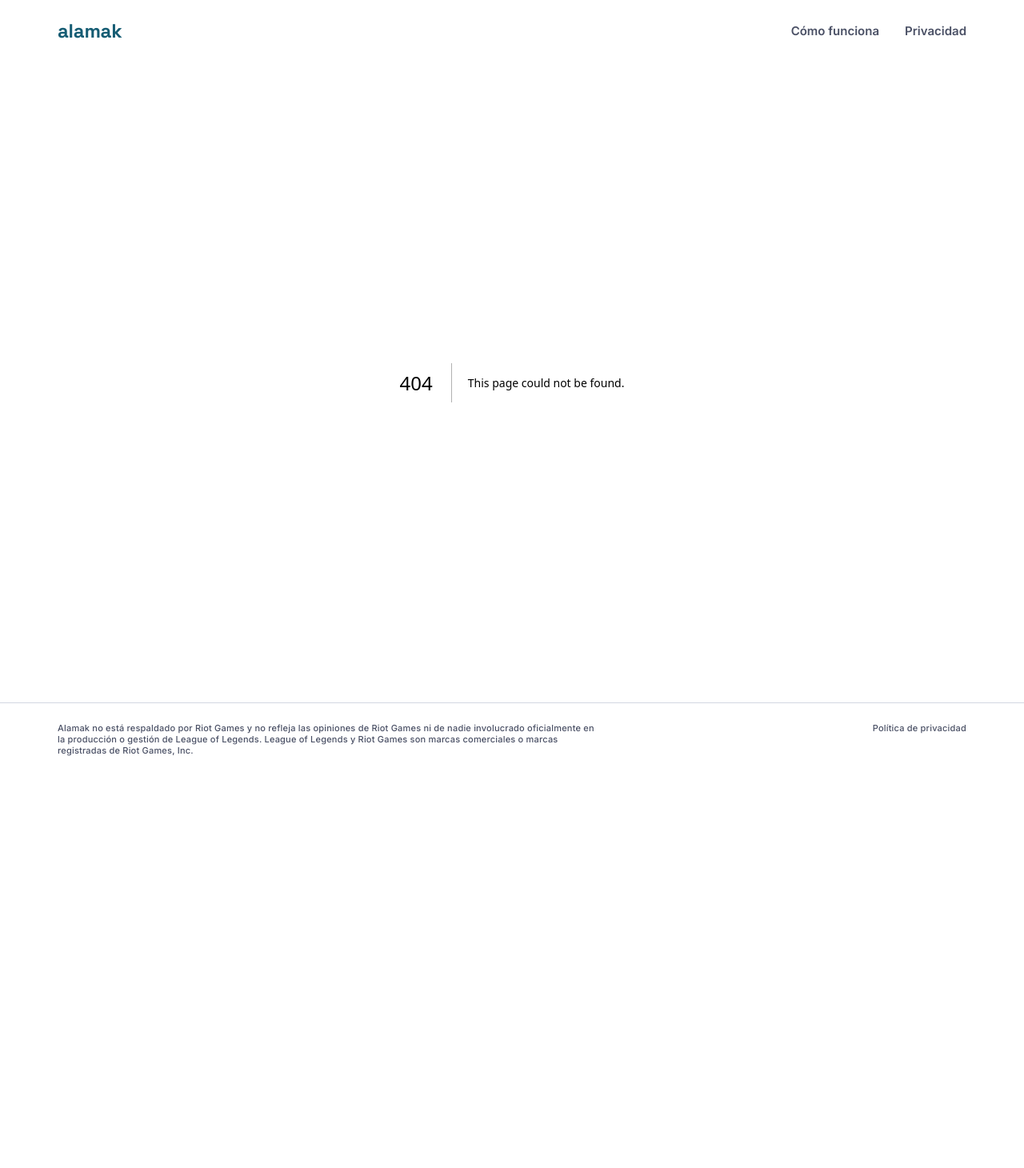
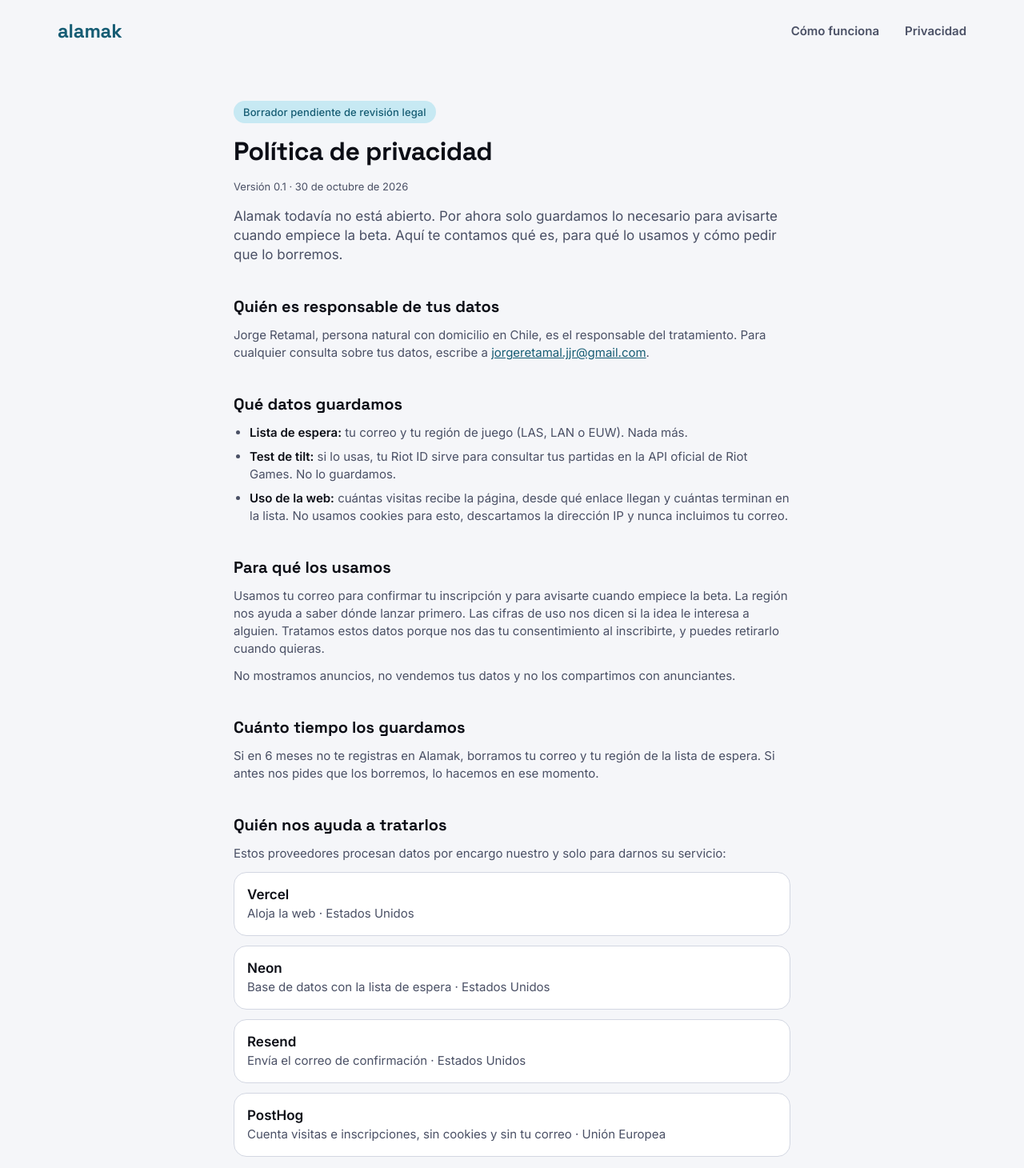
Before and after one commit to Juargo/alamak, a Next.js app: page /privacidad in a window 1280 px wide. Before the commit this address had no page. Shown: the top 1460 px of the page at 80% size. Before the commit the page ends 977 px from the top, so only its background shows below. Built offline with nearby package versions, Linux system fonts and the light colour scheme.

Commit message:
feat(captacion): política de privacidad en español (borrador) (#20)
Closes #5

```diff
--- /dev/null
+++ b/src/app/privacidad/page.tsx
@@ -0,0 +1,158 @@
+import type { Metadata } from "next";
+import type { ReactNode } from "react";
+
+export const metadata: Metadata = {
+  title: "Política de privacidad · Alamak",
+  description: "Qué datos guarda Alamak, para qué y cómo puedes pedir que los borremos.",
+};
+
+// Bump the version and date on every change to the policy text.
+const POLICY_VERSION = "0.1";
+const POLICY_DATE = "30 de octubre de 2026";
+const CONTACT_EMAIL = "jorgeretamal.jjr@gmail.com";
+
+const PROCESSORS = [
+  { name: "Vercel", role: "Aloja la web", location: "Estados Unidos" },
+  { name: "Neon", role: "Base de datos con la lista de espera", location: "Estados Unidos" },
+  { name: "Resend", role: "Envía el correo de confirmación", location: "Estados Unidos" },
+  {
+    name: "PostHog",
+    role: "Cuenta visitas e inscripciones, sin cookies y sin tu correo",
+    location: "Unión Europea",
+  },
+];
+
+export default function PrivacyPolicy() {
+  return (
+    <main className="mx-auto flex w-full max-w-[760px] flex-1 flex-col gap-10 px-4 pt-6 pb-16 md:px-8 md:pt-12 md:pb-24">
+      <header className="flex flex-col gap-4">
+        <p
+          role="note"
+          className="self-start rounded-full bg-fondo-marca-suave px-3 py-1.5 text-etiqueta-s font-medium text-marca-texto"
+        >
+          Borrador pendiente de revisión legal
+        </p>
+        <h1 className="font-display text-titulo-l font-bold md:text-display-titulo">
+          Política de privacidad
+        </h1>
+        <p className="text-cuerpo-s text-texto-secundario">
+          Versión {POLICY_VERSION} · {POLICY_DATE}
+        </p>
+        <p className="text-cuerpo-l text-texto-secundario">
+          Alamak todavía no está abierto. Por ahora solo guardamos lo necesario para avisarte cuando
+          empiece la beta. Aquí te contamos qué es, para qué lo usamos y cómo pedir que lo borremos.
+        </p>
+      </header>
+
+      <Section title="Quién es responsable de tus datos">
+        <p>
+          Jorge Retamal, persona natural con domicilio en Chile, es el responsable del tratamiento.
+          Para cualquier consulta sobre tus datos, escribe a <ContactLink />.
+        </p>
+      </Section>
+
+      <Section title="Qué datos guardamos">
+        <ul className="flex list-disc flex-col gap-2 pl-5">
+          <li>
+            <strong className="font-semibold text-texto-primario">Lista de espera:</strong> tu
+            correo y tu región de juego (LAS, LAN o EUW). Nada más.
+          </li>
+          <li>
+            <strong className="font-semibold text-texto-primario">Test de tilt:</strong> si lo usas,
+            tu Riot ID sirve para consultar tus partidas en la API oficial de Riot Games. No lo
+            guardamos.
+          </li>
+          <li>
+            <strong className="font-semibold text-texto-primario">Uso de la web:</strong> cuántas
+            visitas recibe la página, desde qué enlace llegan y cuántas terminan en la lista. No
+            usamos cookies para esto, descartamos la dirección IP y nunca incluimos tu correo.
+          </li>
+        </ul>
+      </Section>
+
+      <Section title="Para qué los usamos">
+        <p>
+          Usamos tu correo para confirmar tu inscripción y para avisarte cuando empiece la beta. La
+          región nos ayuda a saber dónde lanzar primero. Las cifras de uso nos dicen si la idea le
+          interesa a alguien. Tratamos estos datos porque nos das tu consentimiento al inscribirte,
+          y puedes retirarlo cuando quieras.
+        </p>
+        <p>No mostramos anuncios, no vendemos tus datos y no los compartimos con anunciantes.</p>
+      </Section>
+
+      <Section title="Cuánto tiempo los guardamos">
+        <p>
+          Si en 6 meses no te registras en Alamak, borramos tu correo y tu región de la lista de
+          espera. Si antes nos pides que los borremos, lo hacemos en ese momento.
+        </p>
+      </Section>
+
+      <Section title="Quién nos ayuda a tratarlos">
+        <p>Estos proveedores procesan datos por encargo nuestro y solo para darnos su servicio:</p>
+        <ul className="flex flex-col gap-3">
+          {PROCESSORS.map((processor) => (
+            <li
+              key={processor.name}
+              className="flex flex-col gap-0.5 rounded-lg border border-borde-defecto bg-fondo-superficie p-4"
+            >
+              <span className="text-titulo-s font-semibold text-texto-primario">
+                {processor.name}
+              </span>
+              <span>
+                {processor.role} · {processor.location}
+              </span>
+            </li>
+          ))}
+        </ul>
+        <p>
+          Cuando un proveedor guarda datos fuera de tu país, la transferencia se ampara en cláusulas
+          contractuales tipo de protección de datos.
+        </p>
+      </Section>
+
+      <Section title="Tus derechos y cómo ejercerlos">
+        <p>
+          Puedes pedir acceso a tus datos, corregirlos, borrarlos, oponerte a su uso o recibirlos en
+          un formato portable. Escribe a <ContactLink /> desde el correo inscrito y te respondemos
+          en un plazo máximo de 30 días.
+        </p>
+        <p>
+          Si crees que no atendimos bien tu solicitud, puedes reclamar ante la Agencia de Protección
+          de Datos Personales de Chile o, si vives en España, ante la Agencia Española de Protección
+          de Datos.
+        </p>
+      </Section>
+
+      <Section title="Edad mínima">
+        <p>
+          Alamak es para personas desde los 14 años. Si tienes menos, pide a tu madre, padre o tutor
+          que nos escriba antes de inscribirte.
+        </p>
+      </Section>
+
+      <Section title="Cambios a esta política">
+        <p>
+          Si cambiamos algo, actualizamos la versión y la fecha de arriba. Si el cambio afecta lo
+          que hacemos con tu correo, te avisamos por correo antes de aplicarlo.
+        </p>
+      </Section>
+    </main>
+  );
+}
+
+function Section({ title, children }: { title: string; children: ReactNode }) {
+  return (
+    <section className="flex flex-col gap-3 text-cuerpo-m text-texto-secundario">
+      <h2 className="font-display text-titulo-m font-bold text-texto-primario">{title}</h2>
+      {children}
+    </section>
+  );
+}
+
+function ContactLink() {
+  return (
+    <a href={`mailto:${CONTACT_EMAIL}`} className="break-all text-marca-texto underline">
+      {CONTACT_EMAIL}
+    </a>
+  );
+}
```
Also changed, not shown: 1 other file (tests, documents, lock files or other folders).
